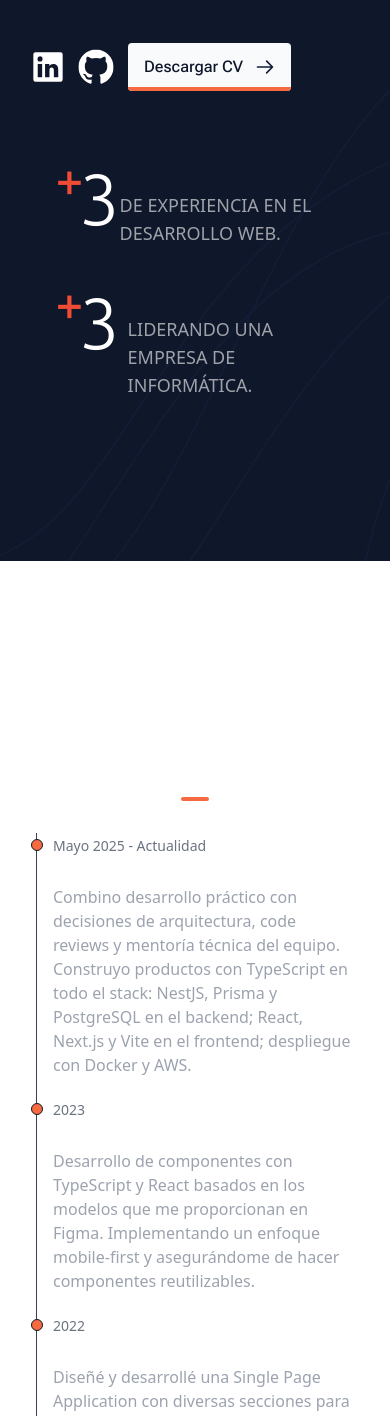
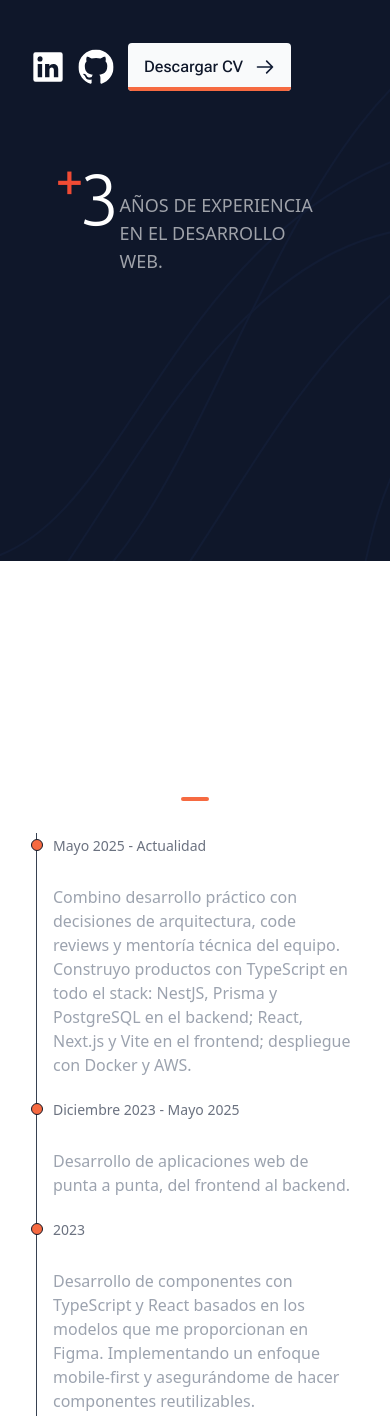
Before and after one commit to Nabil014/portfolio-astro, an Astro site: page / in a window 390 px wide. Shown: the part 283-1699 px from the top of the page. Built offline with nearby package versions, Linux system fonts and the light colour scheme; Astro itself is replaced by a stand-in of ours.

Commit message:
feat: agregar Dazlab a la experiencia y quitar Electriluz
- Nueva entrada: Full Stack Developer en Dazlab (diciembre 2023 - mayo 2025)
- Se quita la experiencia en Electriluz y el dato "+3 años liderando una
  empresa de informática" de la portada (escritorio y celular)
- En el celular, el dato de experiencia ahora dice "años" / "years"

Co-Authored-By: Claude Opus 5.5 <noreply@anthropic.com>
Claude-Session: https://claude.ai/code/session_01BrDVnkRgLpgSg3rMWwdbrG

```diff
--- a/src/components/Home.astro
+++ b/src/components/Home.astro
@@ -58,12 +58,6 @@ const t = useTranslations(lang)
       >
       {t('home.webExperience')}
     </p>
-    <p class='text-2xl text-white/60'>
-      <span class='font-NotoSerif font-light text-[#F9B572] text-3xl'
-        >+3 {t('home.years')}</span
-      >
-      {t('home.store')}
-    </p>
   </div>
   <div
     class='flex md:hidden gap-x-10 justify-center flex-col sm:flex-row items-center gap-y-10'
@@ -79,24 +73,7 @@ const t = useTranslations(lang)
       </div>
       <div class='flex pt-7'>
         <p class='uppercase text-lg text-white/60'>
-          {t('home.webExperience')}
-        </p>
-      </div>
-    </div>
-    <div class='w-[1px] bg-[#394867] h-40 hidden sm:block md:hidden'></div>
-
-    <div class='w-64 flex justify-center gap-x-2'>
-      <div class='flex'>
-        <h3 class='text-7xl relative pl-3 font-medium font-Ubuntu text-white'>
-          <span
-            class='text-5xl absolute -top-1 -left-3 font-NotoSerif font-bold text-[#f04b34]'
-            >+</span
-          > 3
-        </h3>
-      </div>
-      <div class='flex pt-7'>
-        <p class='uppercase text-lg text-white/60'>
-          {t('home.store')}
+          {t('home.years')}{t('home.webExperience')}
         </p>
       </div>
     </div>
--- a/src/data/data.json
+++ b/src/data/data.json
@@ -8,6 +8,15 @@
       "titleEN": "Team Leader - useTeam",
       "descriptionES": "Combino desarrollo práctico con decisiones de arquitectura, code reviews y mentoría técnica del equipo. Construyo productos con TypeScript en todo el stack: NestJS, Prisma y PostgreSQL en el backend; React, Next.js y Vite en el frontend; despliegue con Docker y AWS.",
       "descriptionEN": "I combine hands-on development with architecture decisions, code reviews and technical mentoring. I build products with TypeScript across the stack: NestJS, Prisma and PostgreSQL on the backend; React, Next.js and Vite on the frontend; shipped with Docker and AWS."
+    },
+    {
+      "id": 4,
+      "date": "Diciembre 2023 - Mayo 2025",
+      "dateEN": "December 2023 - May 2025",
+      "titleES": "Full Stack Developer - Dazlab",
+      "titleEN": "Full Stack Developer - Dazlab",
+      "descriptionES": "Desarrollo de aplicaciones web de punta a punta, del frontend al backend.",
+      "descriptionEN": "End-to-end web application development, from frontend to backend."
     },
     {
       "id": 1,
@@ -24,13 +33,6 @@
       "descriptionES": "Diseñé y desarrollé una Single Page Application con diversas secciones para una navegación intuitiva. Esta aplicación cuenta con integración de Google Maps, envío de emails y proporciona una experiencia de usuario óptima en todos los dispositivos gracias a su diseño responsivo.",
       "descriptionEN": "Design and development of a Single Page Application with various sections for intuitive navigation. This application features Google Maps integration, email sending, and provides an optimal user experience on all devices thanks to its responsive design.",
       "href": "https://www.afairsystems.com/"
-    },
-    {
-      "id": 3,
-      "date": "2019",
-      "titleES": "Electriluz",
-      "descriptionES": "Lidero una empresa de informática con más de 30 años en San Juan, Argentina, coordinando equipos de trabajo e impulsando el crecimiento de las ventas y la satisfacción del cliente.",
-      "descriptionEN": "Leading a 30+ year old IT company in San Juan, Argentina. Coordinating work teams and driving sales growth and customer satisfaction."
     }
   ],
   "dataProjects": [
--- a/src/i18n/ui.ts
+++ b/src/i18n/ui.ts
@@ -15,8 +15,6 @@ export const ui = {
 
     'home.buttonCV': 'Descargar CV',
     'home.webExperience': ' de experiencia en el desarrollo web.',
-    'home.store': ' liderando una empresa de informática.',
-    'home.year': 'año',
     'home.years': 'años',
 
     'experience.title': 'Experiencia',
@@ -36,8 +34,6 @@ export const ui = {
 
     'home.buttonCV': 'Download CV',
     'home.webExperience': ' of web development experience.',
-    'home.store': ' leading an IT company.',
-    'home.year': 'year',
     'home.years': 'years',
 
     'experience.title': 'Experience',
```
